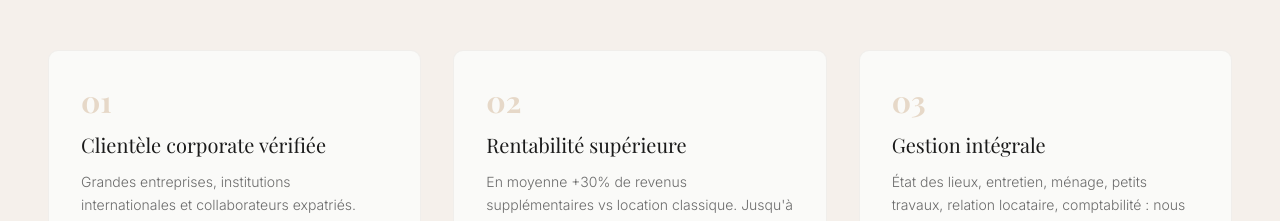
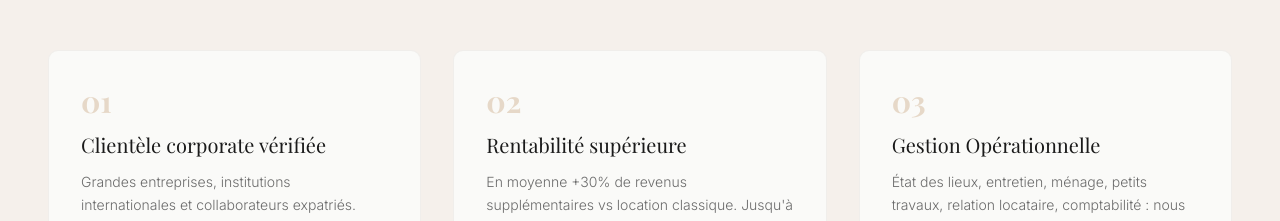
Before and after one commit to Vincent075/move-in-paris, a Next.js app: page /proprietaires in a window 1280 px wide. Shown: the part 1460-1681 px from the top of the page. Built offline with nearby package versions, Linux system fonts and the light colour scheme.

Commit message:
Propriétaires: 'Gestion intégrale' → 'Gestion Opérationnelle'

```diff
--- a/src/app/proprietaires/ProprietairesContent.tsx
+++ b/src/app/proprietaires/ProprietairesContent.tsx
@@ -16,7 +16,7 @@ const avantages = [
   },
   {
     num: "03",
-    title: "Gestion intégrale",
+    title: "Gestion Opérationnelle",
     desc: "État des lieux, entretien, ménage, petits travaux, relation locataire, comptabilité : nous gérons absolument tout sans aucune implication de votre part.",
   },
   {
```
